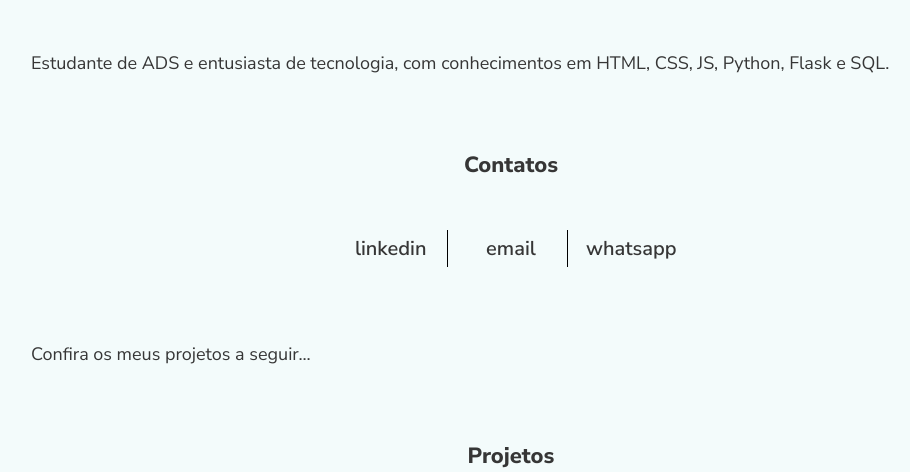
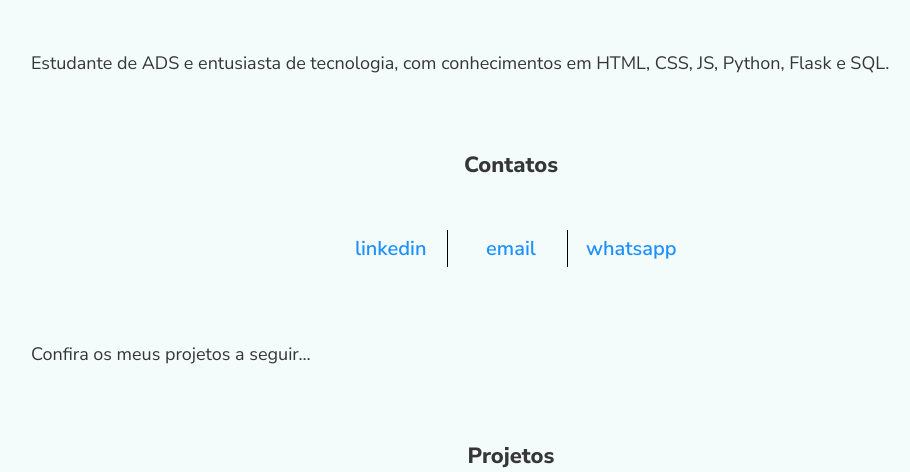
Before and after one commit to guilhermegwt/portfolioflask, a Flask app: page / in a window 1280 px wide. Shown: the part 245-717 px from the top of the page, without its empty margins (129-1039 px from the left). Run offline with Flask 2, Linux system fonts and the light colour scheme; data that the repository does not hold is empty.

Commit message:
Mudanças no CSS

```diff
--- a/static/styles/style.css
+++ b/static/styles/style.css
@@ -135,6 +135,7 @@ a:visited {
 .main .contacts-content .section-2 .contacts li a {
     font-size: 20px;
     font-weight: 600;
+    color: #1E90FF;
 }
 
 
```
